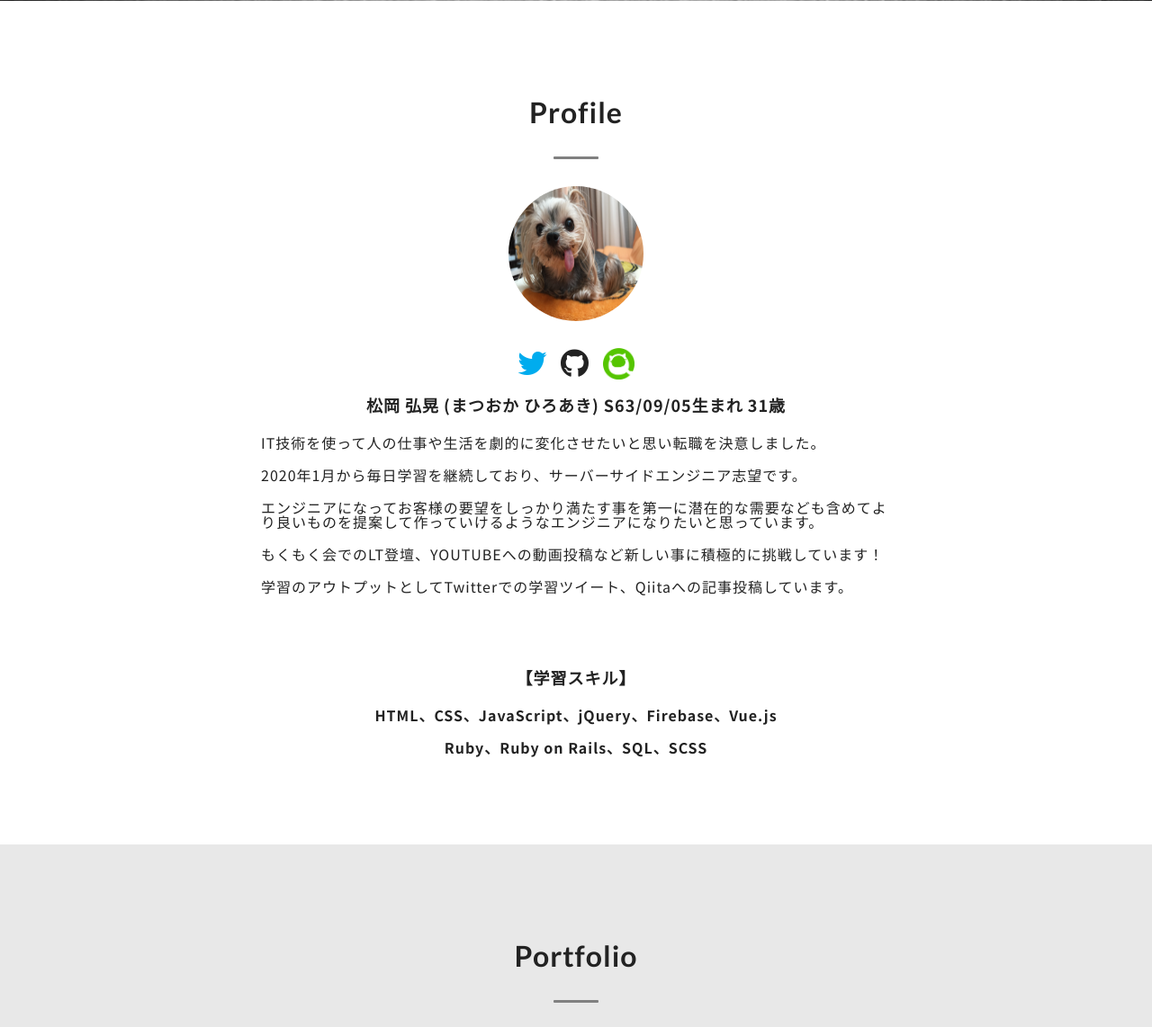
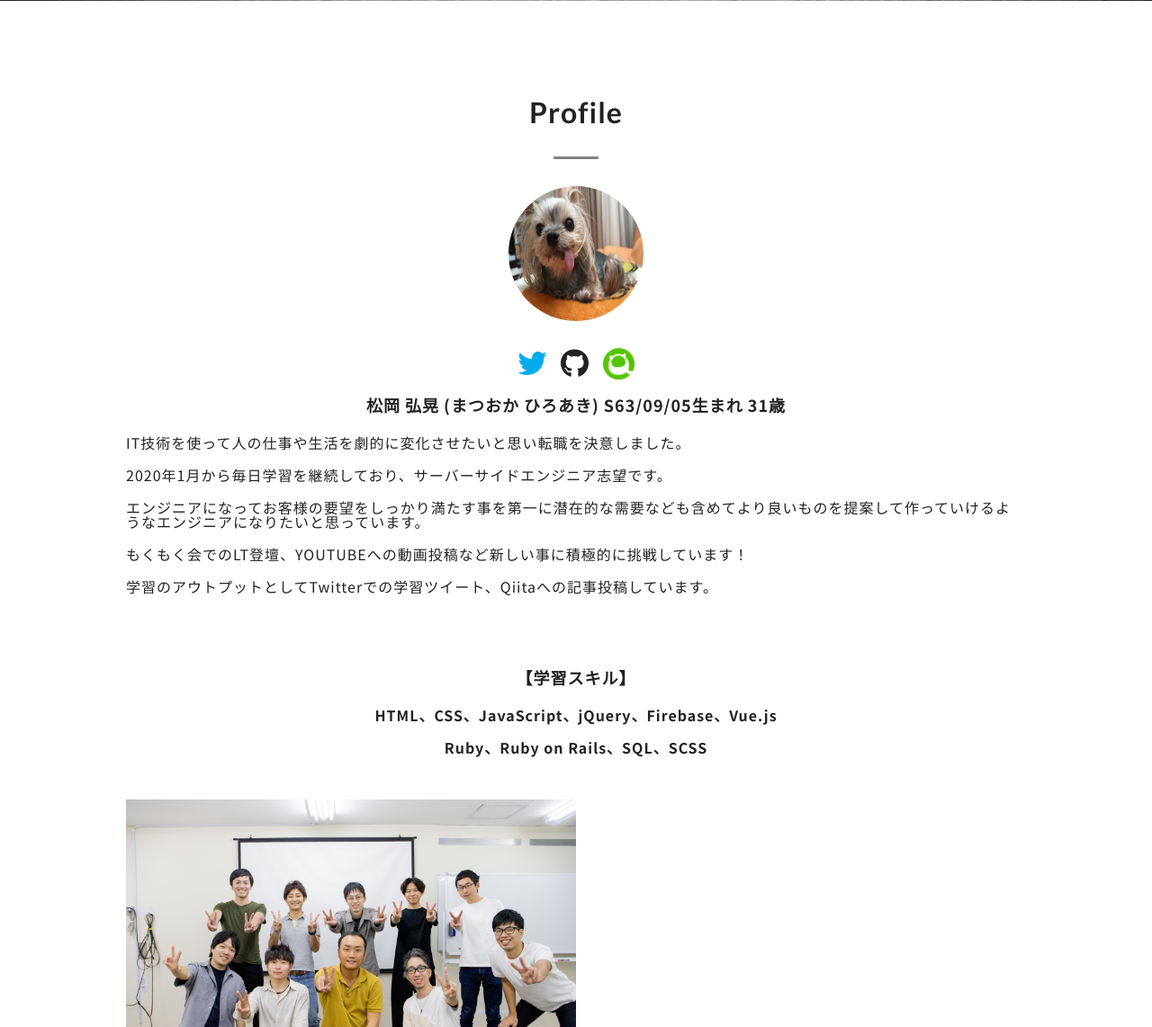
Before and after one commit to Hiroaki-Matsuoka/Hiroaki-Matsuoka_Portfolio_Site, a PHP site: page / in a window 1280 px wide. Shown: the part 799-1941 px from the top of the page at 90% size. Run offline with PHP 8.4, Linux system fonts and the light colour scheme; some libraries are stand-ins or nearby versions.

Commit message:
プロフィールにもくもく会追加

```diff
--- a/css/stylesheet.css
+++ b/css/stylesheet.css
@@ -323,9 +323,8 @@ bottom: 3px;
 }
 
 .p-profile_container {
-  max-width: 700px;
+  max-width: 1000px;
   margin: 0 auto;
-  /* text-align: center; */
 }
 
 .p-profile_document {
@@ -373,6 +372,21 @@ bottom: 3px;
 
 .p-profile_text:not(:last-child) {
   margin-bottom: 20px;
+}
+
+.img_resize {
+  width: 50% !important;
+  height: 50% !important;
+  /* margin: 0 auto !important; */
+  margin-top: 50px;
+}
+
+.sub_contnts {
+  display: flex;
+}
+
+.moku {
+  margin-bottom: 50px;
 }
 
 /* ポートフォリオ */
--- a/index.html
+++ b/index.html
@@ -26,8 +26,6 @@
 <body id="INDEX">
   <header id="header" class="l-header">
     <div class="l-header_container l-content-wrap-default">
-      <iframe width="560" height="315" src="https://www.youtube.com/embed/83XBK6WvdHs" frameborder="0" allow="accelerometer; autoplay; encrypted-media; gyroscope; picture-in-picture" allowfullscreen></iframe>
-      <iframe width="560" height="315" src="https://www.youtube.com/embed/YZuIfM_drB4" frameborder="0" allow="accelerometer; autoplay; encrypted-media; gyroscope; picture-in-picture" allowfullscreen></iframe>
       <h1 class="l-header_title">
         Hiroaki Matsuoka PortfolioSite
       </h1>
@@ -110,7 +108,21 @@
             <strong>Ruby、Ruby on Rails、SQL、SCSS</strong>
           </p>
         </div>
+        <div class="sub_contents">
+          <div class="moku">
+            <img class="img_resize" src="./image/mokumoku.jpg">
+            <h3>20/07/18 もくもく会での集合写真</h3>
+            <p class="p-profile_text">・大阪で開催されたもくもく会に参加してLT登壇させていただきました。</p>
+            <p class="p-profile_text">・</p>
+          </div>
+          <div class="movies row">
+            <iframe class="col" width="448" height="252" src="https://www.youtube.com/embed/83XBK6WvdHs" frameborder="0" allow="accelerometer; autoplay; encrypted-media; gyroscope; picture-in-picture" allowfullscreen></iframe>
+            <iframe class="col" width="448" height="252" src="https://www.youtube.com/embed/YZuIfM_drB4" frameborder="0" allow="accelerometer; autoplay; encrypted-media; gyroscope; picture-in-picture" allowfullscreen></iframe>
+          </div>
+        </div>
       </div>
+
+
     </article>
 
     <article class="portfolio p-portfolio">
@@ -442,6 +454,7 @@
       </div>
     </div>
   </footer>
+
   <script src="https://code.jquery.com/jquery-3.4.1.min.js" integrity="sha256-CSXorXvZcTkaix6Yvo6HppcZGetbYMGWSFlBw8HfCJo=" crossorigin="anonymous"></script>
   <!-- smooth-scroll.jsのファイルを読み込み -->
   <script src="https://cdn.jsdelivr.net/gh/cferdinandi/smooth-scroll/dist/smooth-scroll.polyfills.min.js"></script>
```
Also changed, not shown: image/mokumoku.jpg (added).
